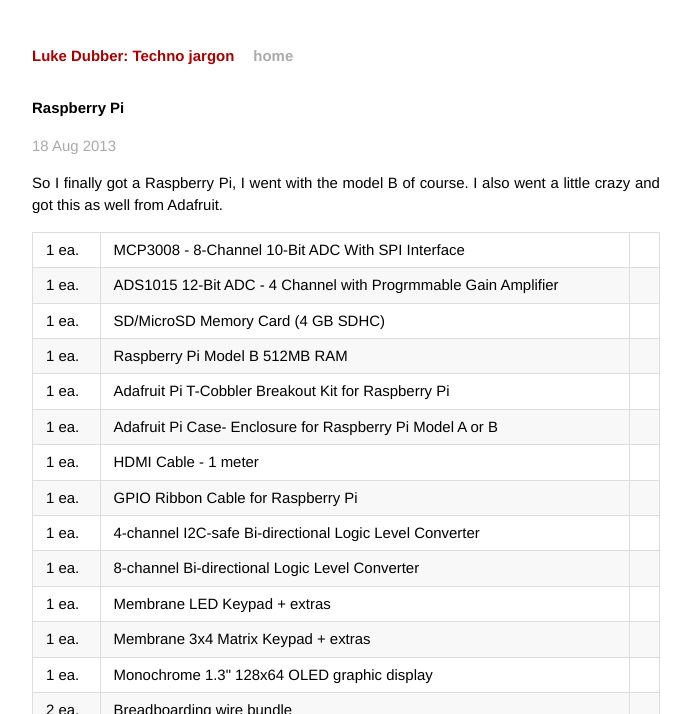
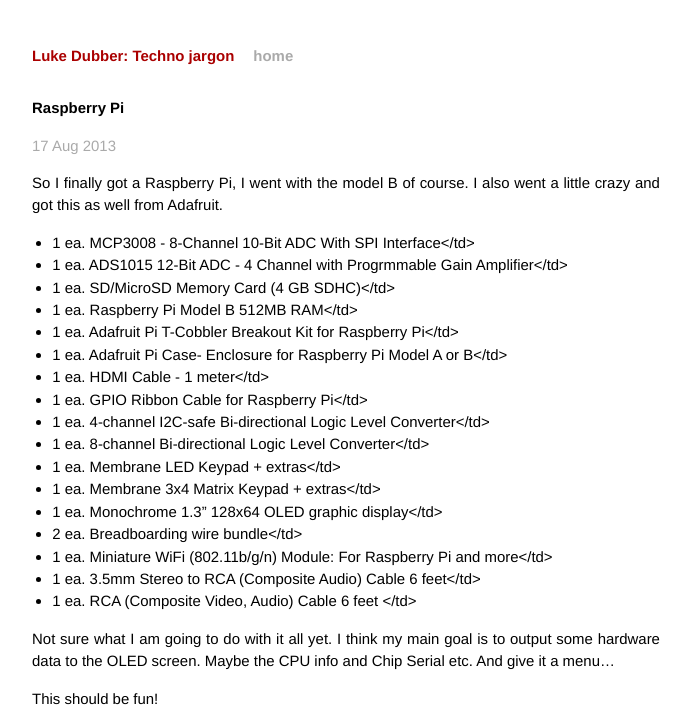
Before and after one commit to lukedubber/lukedubber.github.io, a Jekyll site: the page built from _posts/2013-08-17-raspberry-pi.markdown, in a window 1280 px wide, cut to the strip 0-714 px from the top of the page. Shown: the whole strip, without its empty margins (294-985 px from the left). Built offline with Jekyll 4.4.1, drawn with Linux system fonts in a browser that asks for light colours; some of the changed text lies outside the part shown.

Commit message:
fixing up the markdown in a older post

```diff
--- a/_posts/2013-08-17-raspberry-pi.markdown
+++ b/_posts/2013-08-17-raspberry-pi.markdown
@@ -1,112 +1,28 @@
 ---
 layout: post
-status: publish
-published: true
 title: Raspberry Pi
-author: ldubber
-author_login: ldubber
-author_email: luke.dubber@gmail.com
-author_url: http://www.lukedubber.com
-wordpress_id: 66
-wordpress_url: http://www.lukedubber.com/?p=66
-date: 2013-08-17 21:16:23 -08:00
-categories:
-- Uncategorized
-tags: []
+---
 
-comments: []
+So I finally got a Raspberry Pi, I went with the model B of course. I also went a little crazy and got this as well from Adafruit.
 
----
-So I finally got a Raspberry Pi, I went with the model B of course. I also went a little crazy and got this as well from Adafruit.
-<table summary="Itemized listing of previous order, includes number ordered, items and prices" width="100%" border="0" cellspacing="0" cellpadding="0">
-<tbody>
-<tr>
-<td>1 ea.</td>
-<td>MCP3008 - 8-Channel 10-Bit ADC With SPI Interface</td>
-<td></td>
-</tr>
-<tr>
-<td>1 ea.</td>
-<td>ADS1015 12-Bit ADC - 4 Channel with Progrmmable Gain Amplifier</td>
-<td></td>
-</tr>
-<tr>
-<td>1 ea.</td>
-<td>SD/MicroSD Memory Card (4 GB SDHC)</td>
-<td></td>
-</tr>
-<tr>
-<td>1 ea.</td>
-<td>Raspberry Pi Model B 512MB RAM</td>
-<td></td>
-</tr>
-<tr>
-<td>1 ea.</td>
-<td>Adafruit Pi T-Cobbler Breakout Kit for Raspberry Pi</td>
-<td></td>
-</tr>
-<tr>
-<td>1 ea.</td>
-<td>Adafruit Pi Case- Enclosure for Raspberry Pi Model A or B</td>
-<td></td>
-</tr>
-<tr>
-<td>1 ea.</td>
-<td>HDMI Cable - 1 meter</td>
-<td></td>
-</tr>
-<tr>
-<td>1 ea.</td>
-<td>GPIO Ribbon Cable for Raspberry Pi</td>
-<td></td>
-</tr>
-<tr>
-<td>1 ea.</td>
-<td>4-channel I2C-safe Bi-directional Logic Level Converter</td>
-<td></td>
-</tr>
-<tr>
-<td>1 ea.</td>
-<td>8-channel Bi-directional Logic Level Converter</td>
-<td></td>
-</tr>
-<tr>
-<td>1 ea.</td>
-<td>Membrane LED Keypad + extras</td>
-<td></td>
-</tr>
-<tr>
-<td>1 ea.</td>
-<td>Membrane 3x4 Matrix Keypad + extras</td>
-<td></td>
-</tr>
-<tr>
-<td>1 ea.</td>
-<td>Monochrome 1.3" 128x64 OLED graphic display</td>
-<td></td>
-</tr>
-<tr>
-<td>2 ea.</td>
-<td>Breadboarding wire bundle</td>
-<td></td>
-</tr>
-<tr>
-<td>1 ea.</td>
-<td>Miniature WiFi (802.11b/g/n) Module: For Raspberry Pi and more</td>
-<td></td>
-</tr>
-<tr>
-<td>1 ea.</td>
-<td>3.5mm Stereo to RCA (Composite Audio) Cable 6 feet</td>
-<td></td>
-</tr>
-<tr>
-<td>1 ea.</td>
-<td>RCA (Composite Video, Audio) Cable 6 feet</td>
-<td></td>
-</tr>
-</tbody>
-</table>
+- 1 ea. MCP3008 - 8-Channel 10-Bit ADC With SPI Interface</td>
+- 1 ea. ADS1015 12-Bit ADC - 4 Channel with Progrmmable Gain Amplifier</td>
+- 1 ea. SD/MicroSD Memory Card (4 GB SDHC)</td>
+- 1 ea. Raspberry Pi Model B 512MB RAM</td>
+- 1 ea. Adafruit Pi T-Cobbler Breakout Kit for Raspberry Pi</td>
+- 1 ea. Adafruit Pi Case- Enclosure for Raspberry Pi Model A or B</td>
+- 1 ea. HDMI Cable - 1 meter</td>
+- 1 ea. GPIO Ribbon Cable for Raspberry Pi</td>
+- 1 ea. 4-channel I2C-safe Bi-directional Logic Level Converter</td>
+- 1 ea. 8-channel Bi-directional Logic Level Converter</td>
+- 1 ea. Membrane LED Keypad + extras</td>
+- 1 ea. Membrane 3x4 Matrix Keypad + extras</td>
+- 1 ea. Monochrome 1.3" 128x64 OLED graphic display</td>
+- 2 ea. Breadboarding wire bundle</td>
+- 1 ea. Miniature WiFi (802.11b/g/n) Module: For Raspberry Pi and more</td>
+- 1 ea. 3.5mm Stereo to RCA (Composite Audio) Cable 6 feet</td>
+- 1 ea. RCA (Composite Video, Audio) Cable 6 feet </td>
+
 Not sure what I am going to do with it all yet. I think my main goal is to output some hardware data to the OLED screen. Maybe the CPU info and Chip Serial etc. And give it a menu...
 
-This should be fun
+This should be fun!
```
